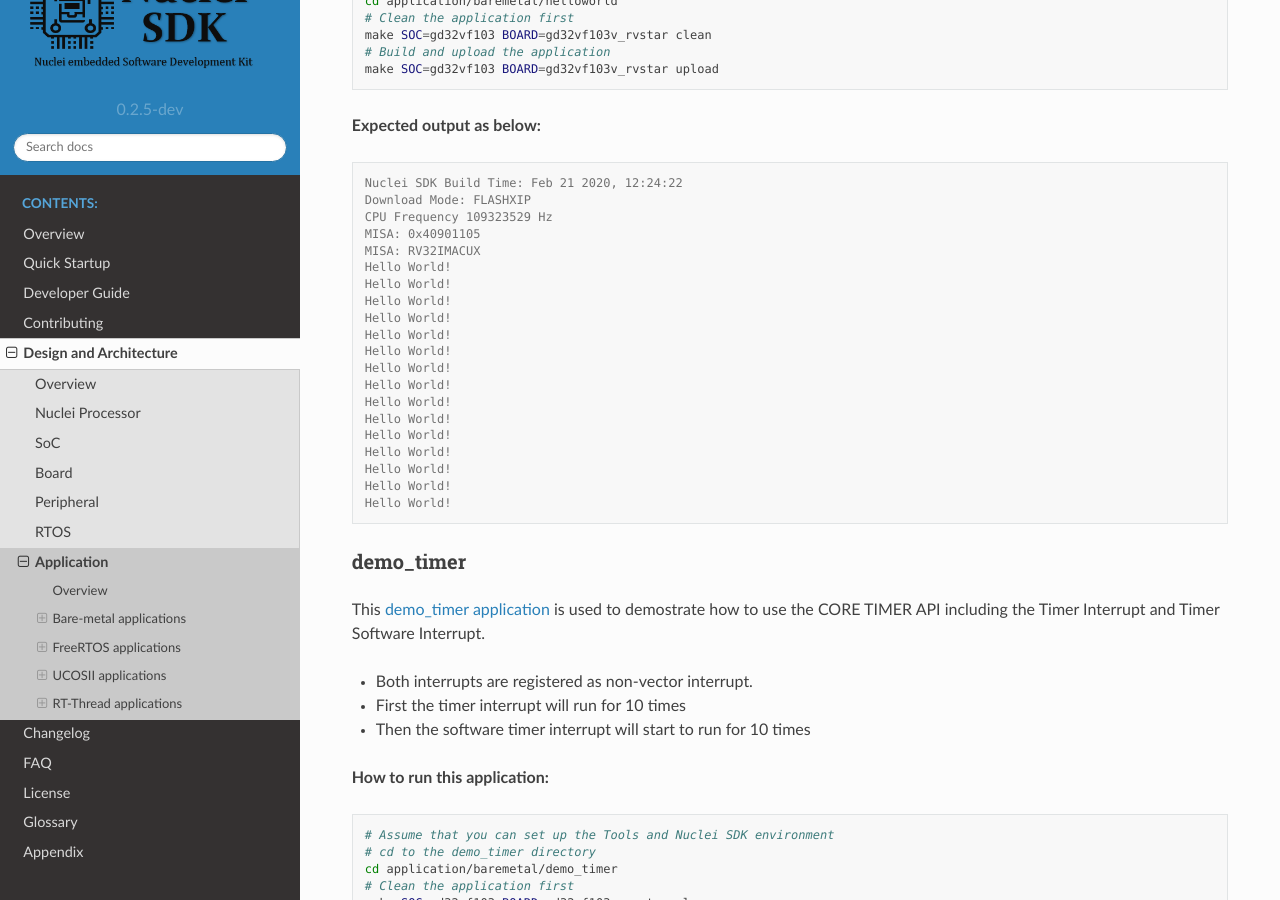
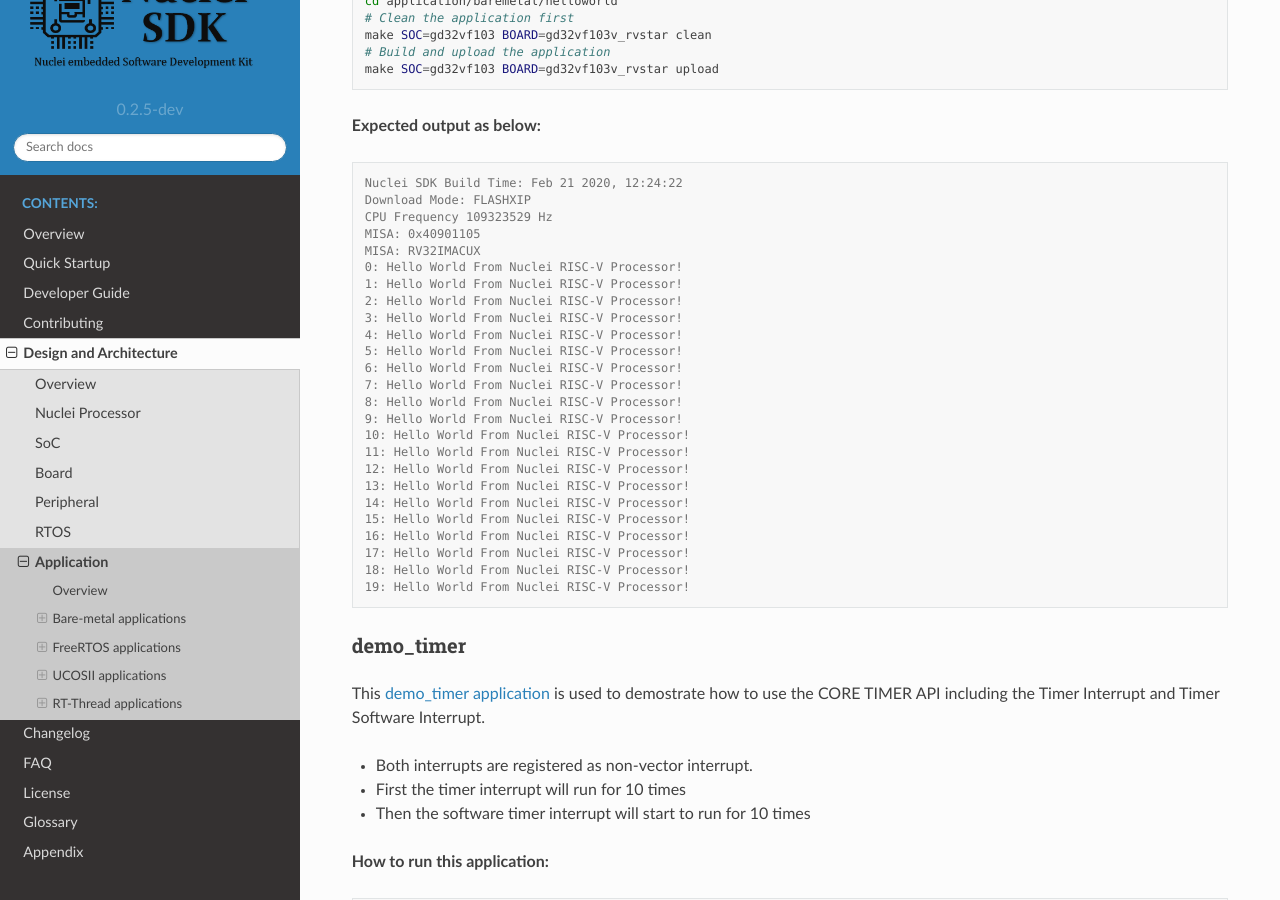
Before and after one commit to Nuclei-Software/nuclei-sdk, a Sphinx documentation site: the page built from doc/source/design/app.rst, in a window 1280 px wide and 900 px high, scrolled down 811 px. Built offline with Sphinx 7.4.7 and the Read the Docs theme 2.0.0, drawn with Linux system fonts in a browser that asks for light colours.

Commit message:
doc: update application document
Signed-off-by: Huaqi Fang <578567190@qq.com>

```diff
--- a/doc/source/design/app.rst
+++ b/doc/source/design/app.rst
@@ -58,21 +58,26 @@ will check this RISC-V CSR **MISA** register value.
     CPU Frequency 109323529 Hz
     MISA: 0x40901105
     MISA: RV32IMACUX
-    Hello World!
-    Hello World!
-    Hello World!
-    Hello World!
-    Hello World!
-    Hello World!
-    Hello World!
-    Hello World!
-    Hello World!
-    Hello World!
-    Hello World!
-    Hello World!
-    Hello World!
-    Hello World!
-    Hello World!
+    0: Hello World From Nuclei RISC-V Processor!
+    1: Hello World From Nuclei RISC-V Processor!
+    2: Hello World From Nuclei RISC-V Processor!
+    3: Hello World From Nuclei RISC-V Processor!
+    4: Hello World From Nuclei RISC-V Processor!
+    5: Hello World From Nuclei RISC-V Processor!
+    6: Hello World From Nuclei RISC-V Processor!
+    7: Hello World From Nuclei RISC-V Processor!
+    8: Hello World From Nuclei RISC-V Processor!
+    9: Hello World From Nuclei RISC-V Processor!
+    10: Hello World From Nuclei RISC-V Processor!
+    11: Hello World From Nuclei RISC-V Processor!
+    12: Hello World From Nuclei RISC-V Processor!
+    13: Hello World From Nuclei RISC-V Processor!
+    14: Hello World From Nuclei RISC-V Processor!
+    15: Hello World From Nuclei RISC-V Processor!
+    16: Hello World From Nuclei RISC-V Processor!
+    17: Hello World From Nuclei RISC-V Processor!
+    18: Hello World From Nuclei RISC-V Processor!
+    19: Hello World From Nuclei RISC-V Processor!
 
 
 demo_timer
```
